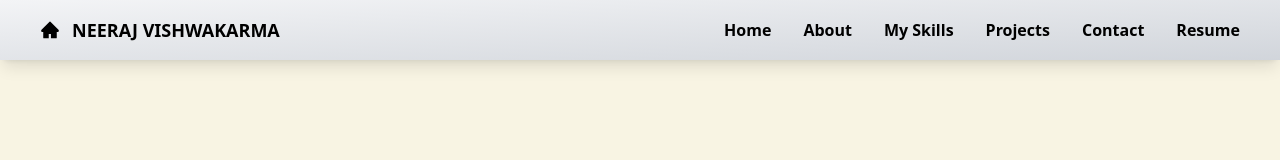
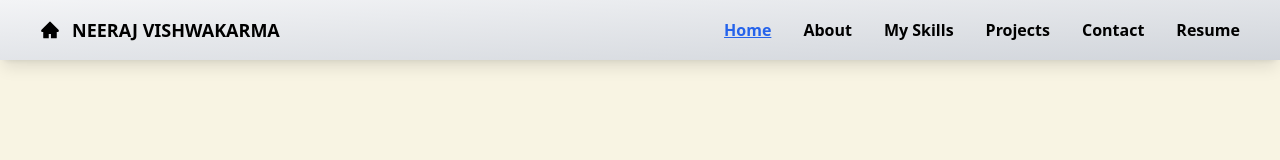
Before and after one commit to NeerajGithb/my-portfolio, a Next.js app: page / in a window 1280 px wide. Shown: the top 160 px of the page. Built offline with nearby package versions, Linux system fonts and the light colour scheme.

Commit message:
link modify

```diff
--- a/app/components/Navbar.js
+++ b/app/components/Navbar.js
@@ -1,52 +1,50 @@
-import React from "react";
+"use client"; // Ensure client-side rendering
+import React, { useEffect, useState } from "react";
 import Link from "next/link";
+import { usePathname } from "next/navigation";
 import { AiFillHome } from "react-icons/ai";
 
 const Navbar = () => {
+  const pathname = usePathname(); // Get current route
+  const [mounted, setMounted] = useState(false);
+
+  useEffect(() => {
+    setMounted(true); // Ensures hydration happens only after mounting
+  }, []);
+
+  const navLinks = [
+    { href: "/", label: "Home", hiddenClass: "hidden sm:block" },
+    { href: "/about", label: "About", hiddenClass: "hidden xl:block" },
+    { href: "/skills", label: "My Skills", hiddenClass: "hidden xl:block" },
+    { href: "/projects", label: "Projects", hiddenClass: "hidden xl:block" },
+    { href: "/contact", label: "Contact", hiddenClass: "hidden xl:block" },
+    { href: "/resume", label: "Resume", hiddenClass: "" }, // Always visible
+  ];
+
   return (
-    <div className="max-sm:min-h-[50px] max-sm:max-h-[50px] flex items-center justify-between px-2 lg:px-10 xl:py-4 py-2  shadow-lg bg-gradient-to-br from-gray-100 to-gray-300 fixed top-0 w-full z-[10000]">
+    <div className="max-sm:min-h-[50px] max-sm:max-h-[50px] flex items-center justify-between px-2 lg:px-10 xl:py-4 py-2 shadow-lg bg-gradient-to-br from-gray-100 to-gray-300 fixed top-0 w-full z-[10000]">
       <div className="lg:text-xl font-bold flex items-center gap-3">
-        <Link
-          href={"/"}
-          className="hover:scale-105 transition-transform duration-200">
+        <Link href={"/"} className="hover:scale-105 transition-transform duration-200">
           <AiFillHome />
         </Link>
-        <p className="lg:text-lg text-sm font-bold sm:font-extrabold  hover:scale-105 transition-transform duration-300">
+        {/* Changed inner <p> to <span> to avoid HTML nesting error */}
+        <span className="lg:text-lg text-sm font-bold sm:font-extrabold hover:scale-105 transition-transform duration-300">
           NEERAJ VISHWAKARMA
-        </p>
+        </span>
       </div>
+
       <div className="flex sm:space-x-8 font-bold">
-        {/* Useful Links */}
-        <Link
-          href="/"
-          className="hover:underline hover:scale-105 transition-transform duration-200 hidden sm:block">
-          Home
-        </Link>
-        <Link
-          href="/about"
-          className="hover:underline hover:scale-105 transition-transform duration-200 hidden xl:block">
-          About
-        </Link>
-        <Link
-          href="/skills"
-          className="hover:underline hover:scale-105 transition-transform duration-200 hidden xl:block">
-          My Skills
-        </Link>
-        <Link
-          href="/projects"
-          className="hover:underline hover:scale-105 transition-transform duration-200 hidden xl:block">
-          Projects
-        </Link>
-        <Link
-          href="/contact"
-          className="hover:underline hover:scale-105 transition-transform duration-200 hidden xl:block">
-          Contact
-        </Link>
-        <Link
-          href="/resume"
-          className="hover:underline hover:scale-105 transition-transform duration-200">
-          Resume
-        </Link>
+        {navLinks.map((link) => (
+          <Link
+            key={link.href}
+            href={link.href}
+            className={`hover:underline hover:scale-105 transition-transform duration-200 ${link.hiddenClass} ${
+              mounted && pathname === link.href ? "text-blue-600 underline font-semibold" : ""
+            }`}
+          >
+            {link.label}
+          </Link>
+        ))}
       </div>
     </div>
   );
```
